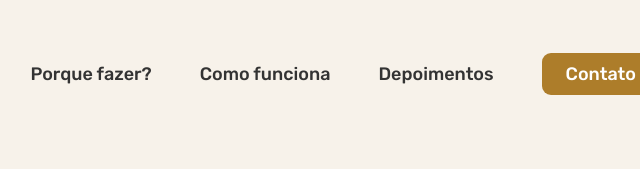
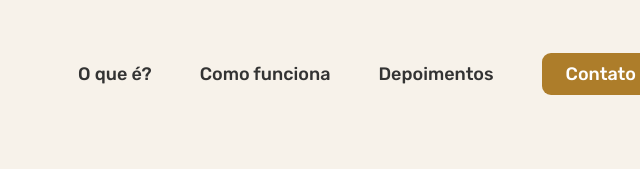
Before and after one commit to edmurneves/Site-Aedraperes, a plain HTML site: page index.html in a window 1280 px wide. Shown: the top 169 px of the page, 572-1212 px from the left. Drawn offline with nearby package versions, Linux system fonts and the light colour scheme; some packages are replaced by stand-ins of ours; a script that the page names is missing.

Commit message:
Update index.html

```diff
--- a/index.html
+++ b/index.html
@@ -60,7 +60,7 @@
       </a>
       <nav class="main-nav">
         <ul class="main-nav-list">
-          <li><a class="main-nav-link" href="#whatis">Porque fazer?</a></li>
+          <li><a class="main-nav-link" href="#whatis">O que é?</a></li>
           <li><a class="main-nav-link" href="#como">Como funciona</a></li>
           <li><a class="main-nav-link" href="#dep">Depoimentos</a></li>
           <!-- <li><a class="main-nav-link" href="#inv">Investimento</a></li> -->
```
